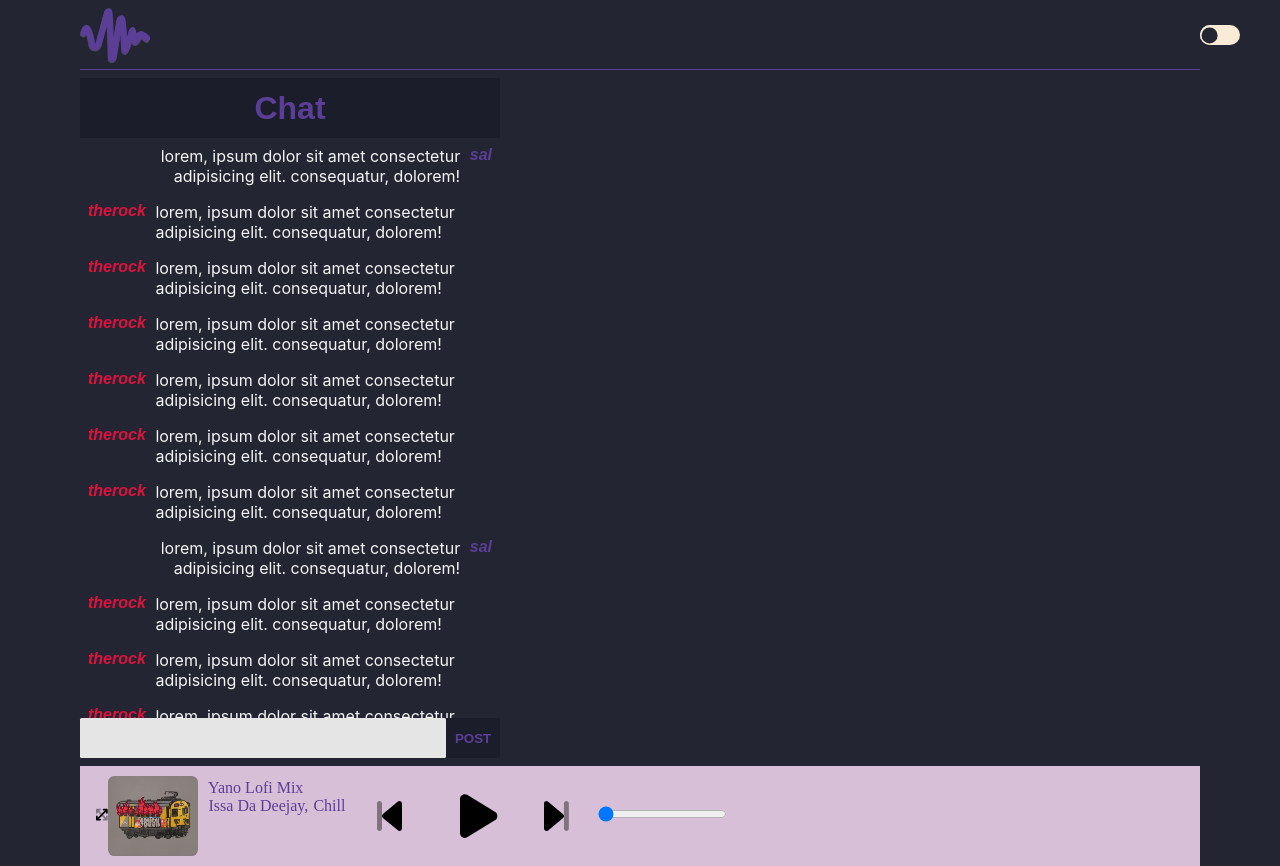
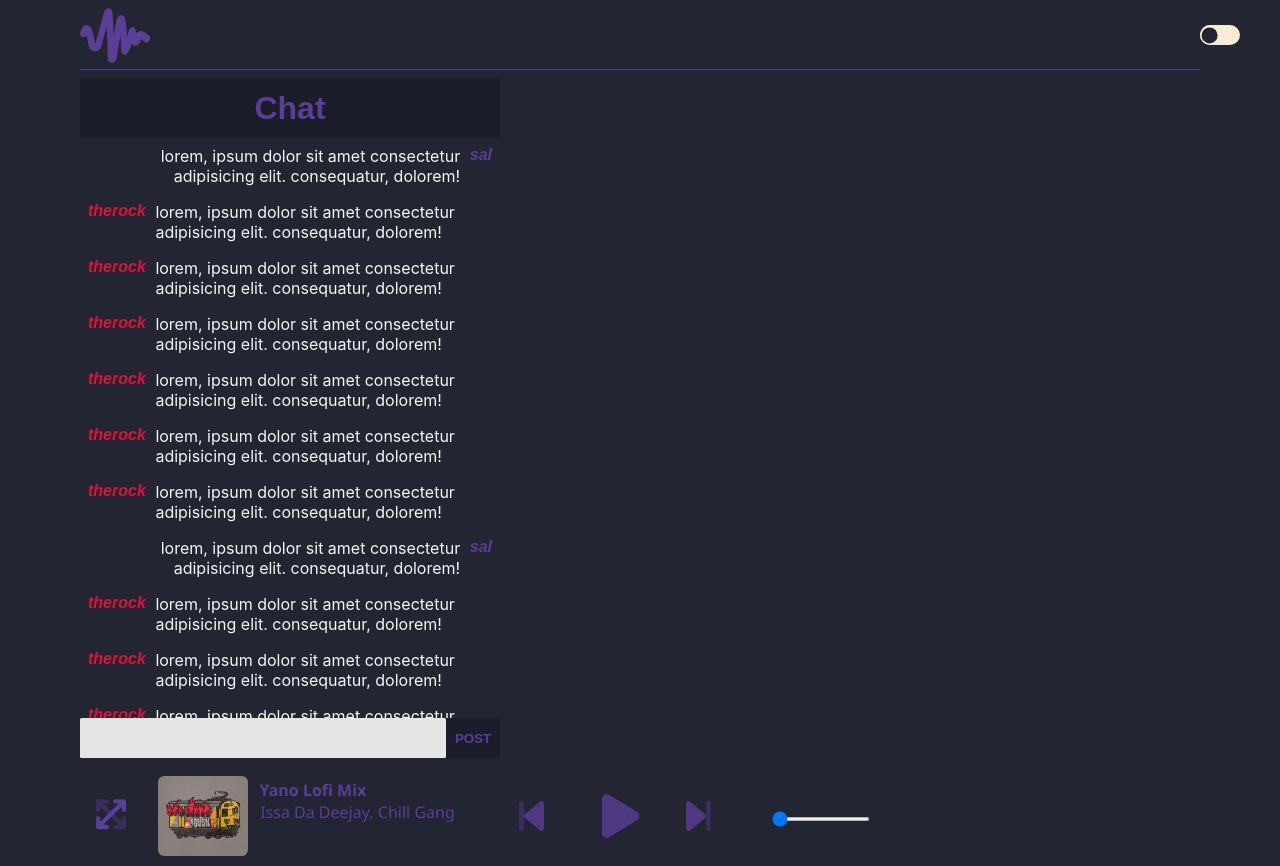
Before and after one commit to ngakana/mzansi-waya, a React (Create React App) app: page / in a window 1280 px wide. Built offline with nearby package versions, Linux system fonts and the light colour scheme.

Commit message:
💄 update styles

```diff
--- a/src/styles/_playerbar.scss
+++ b/src/styles/_playerbar.scss
@@ -1,14 +1,28 @@
 .playerbar {
-    display: flex;
-    flex-direction: row;
-    justify-content: flex-start;
+    grid-template-areas:
+    "button song controls track settings volume";
+    display: grid;
+    grid-template-rows: 1fr;
+    grid-template-columns: 30px 300px 250px auto 100px 150px;
+    gap: 2rem;
     align-items: center;
+    // display: flex;
+    // flex-direction: row;
+    // justify-content: space-between;
+    // align-items: center;
     padding: 0.1rem 1rem;
-    background-color: thistle;
+    // background-color: thistle;
 
     .fullscreen-button {
-        flex: 0.025;
-        // width: 2%;
+        grid-area: button;
+        svg {
+            path[class="fa-primary"] {
+                fill: #5b3e96;
+            }
+            path[class="fa-secondary"] {
+                fill: #5b3e96;
+            }
+        }
         cursor: pointer;
     }
 
@@ -28,19 +42,53 @@
             justify-content: flex-start;
             color: #5b3e96;
             margin: 0.2rem 0;
-            width: 150px;
+            font-family: 'Segoe UI', Roboto, Oxygen, Ubuntu, Cantarell, 'Open Sans';
+
+            div:nth-child(1) {
+                font-weight: 900;
+            }
         }
     }
 
     .media-play-controls {
+        grid-area: controls;
         display: flex;
         justify-content: space-around;
-        // flex: 0.3;
-        width: 250px;
 
         svg {
             width: 10%;
-            // margin: 0 0.8rem;
+            path[class="fa-primary"] {
+                fill: #5b3e96c9;
+            }
+            path[class="fa-secondary"] {
+                fill: #5b3e96;
+            }
+        }
+    }
+
+    input[name="track"] {
+        grid-area: track;
+        width: 100%;
+        background-color: whitesmoke;
+        height: 4px;
+        cursor: pointer;
+        outline: none;
+        border: none;
+
+        &::-moz-range-progress, &::-webkit-slider-runnable-track {
+            height: 6px;
+            background-color: #5b3e96;
+        }
+
+        &::-moz-range-thumb{
+            outline: none;
+            border: none;
+            background-color: #5b3e96;
+            border-radius: 50%;
+        }
+
+        &:focus {
+            outline: 1px solid whitesmoke;
         }
     }
 }
--- a/src/styles/app.css
+++ b/src/styles/app.css
@@ -394,28 +394,33 @@ header svg, header .text {
 }
 
 .playerbar {
-  display: -webkit-box;
-  display: -ms-flexbox;
-  display: flex;
-  -webkit-box-orient: horizontal;
-  -webkit-box-direction: normal;
-      -ms-flex-direction: row;
-          flex-direction: row;
-  -webkit-box-pack: start;
-      -ms-flex-pack: start;
-          justify-content: flex-start;
+      grid-template-areas: "button song controls track settings volume";
+  display: -ms-grid;
+  display: grid;
+  -ms-grid-rows: 1fr;
+      grid-template-rows: 1fr;
+  -ms-grid-columns: 30px 300px 250px auto 100px 150px;
+      grid-template-columns: 30px 300px 250px auto 100px 150px;
+  gap: 2rem;
   -webkit-box-align: center;
       -ms-flex-align: center;
           align-items: center;
   padding: 0.1rem 1rem;
-  background-color: thistle;
 }
 
 .playerbar .fullscreen-button {
-  -webkit-box-flex: 0.025;
-      -ms-flex: 0.025;
-          flex: 0.025;
+  -ms-grid-row: 1;
+  -ms-grid-column: 1;
+  grid-area: button;
   cursor: pointer;
+}
+
+.playerbar .fullscreen-button svg path[class="fa-primary"] {
+  fill: #5b3e96;
+}
+
+.playerbar .fullscreen-button svg path[class="fa-secondary"] {
+  fill: #5b3e96;
 }
 
 .playerbar .song-card {
@@ -445,20 +450,62 @@ header svg, header .text {
           justify-content: flex-start;
   color: #5b3e96;
   margin: 0.2rem 0;
-  width: 150px;
+  font-family: 'Segoe UI', Roboto, Oxygen, Ubuntu, Cantarell, 'Open Sans';
+}
+
+.playerbar .song-card .song-details div:nth-child(1) {
+  font-weight: 900;
 }
 
 .playerbar .media-play-controls {
+  -ms-grid-row: 1;
+  -ms-grid-column: 3;
+  grid-area: controls;
   display: -webkit-box;
   display: -ms-flexbox;
   display: flex;
   -ms-flex-pack: distribute;
       justify-content: space-around;
-  width: 250px;
 }
 
 .playerbar .media-play-controls svg {
   width: 10%;
+}
+
+.playerbar .media-play-controls svg path[class="fa-primary"] {
+  fill: #5b3e96c9;
+}
+
+.playerbar .media-play-controls svg path[class="fa-secondary"] {
+  fill: #5b3e96;
+}
+
+.playerbar input[name="track"] {
+  -ms-grid-row: 1;
+  -ms-grid-column: 4;
+  grid-area: track;
+  width: 100%;
+  background-color: whitesmoke;
+  height: 4px;
+  cursor: pointer;
+  outline: none;
+  border: none;
+}
+
+.playerbar input[name="track"]::-moz-range-progress, .playerbar input[name="track"]::-webkit-slider-runnable-track {
+  height: 6px;
+  background-color: #5b3e96;
+}
+
+.playerbar input[name="track"]::-moz-range-thumb {
+  outline: none;
+  border: none;
+  background-color: #5b3e96;
+  border-radius: 50%;
+}
+
+.playerbar input[name="track"]:focus {
+  outline: 1px solid whitesmoke;
 }
 
 .App {
```
Also changed, not shown: 1 other file (tests, documents, lock files or other folders).
